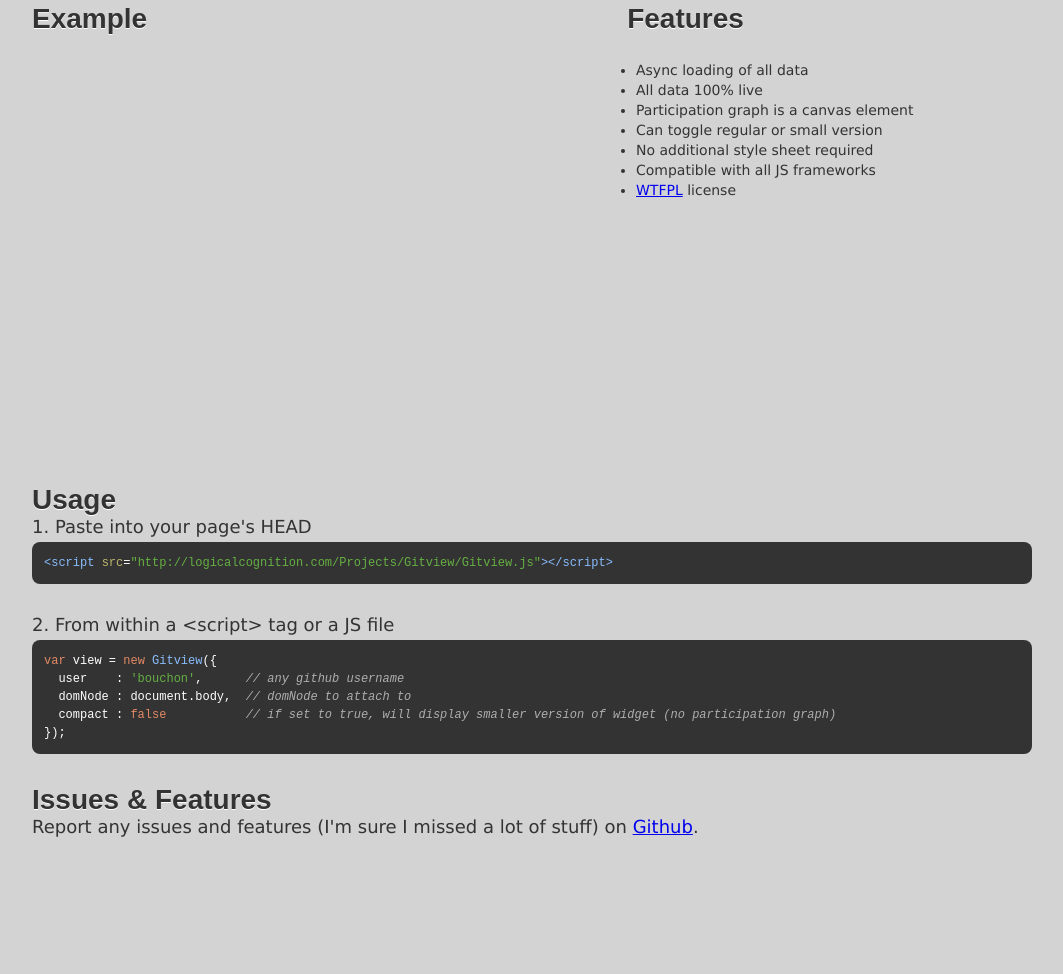
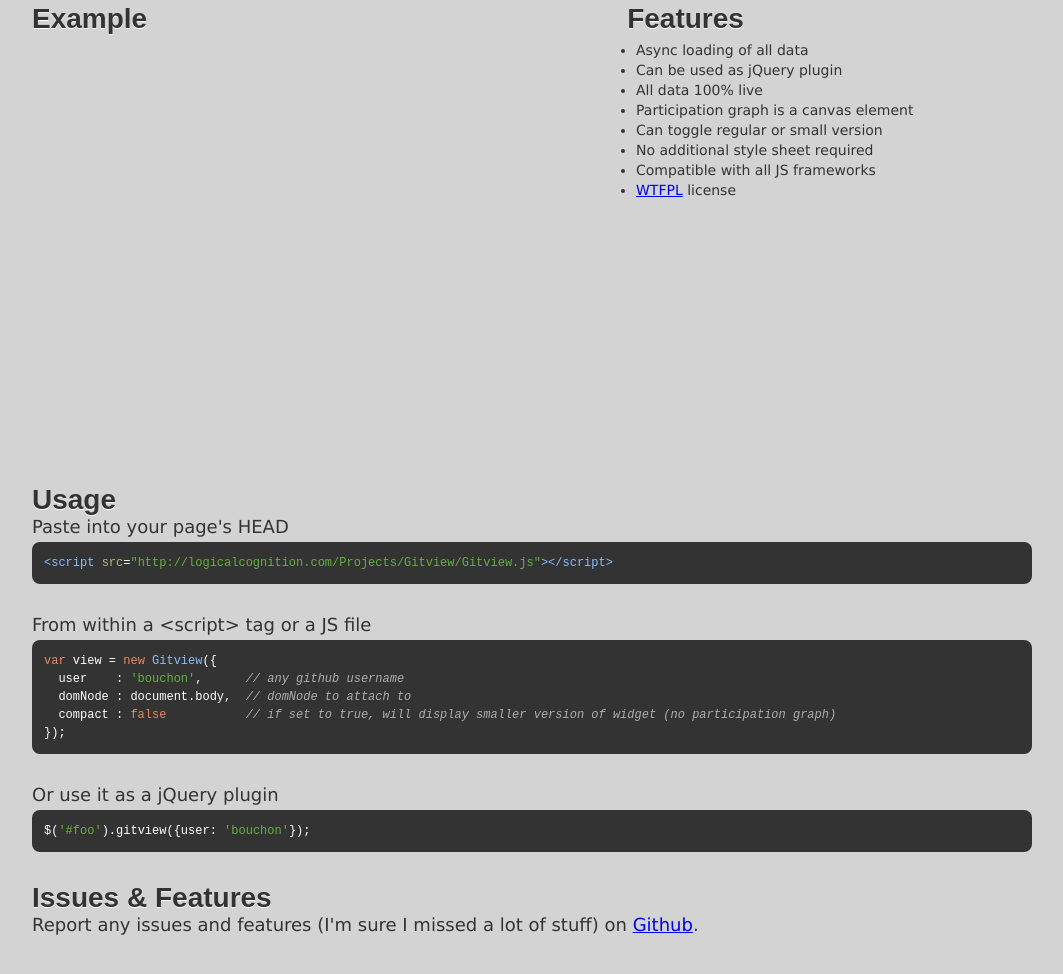
Before and after one commit to bendmorris/Gitview, a plain HTML site: page demo/index.html in a window 1280 px wide. Shown: the part 232-1206 px from the top of the page, without its empty margins (108-1171 px from the left). Before the commit the page ends 1119 px from the top, so only its background shows below. Drawn offline with nearby package versions, Linux system fonts and the light colour scheme; a script that the page names is missing; a web font is replaced by a local one.

Commit message:
Added jQuery plugin support (optional)

```diff
--- a/demo/index.html
+++ b/demo/index.html
@@ -26,6 +26,7 @@
 			<div id="featureHolder">
 				<ul>
 					<li>Async loading of all data</li>
+					<li>Can be used as jQuery plugin</li>
 					<li>All data 100% live</li>
 					<li>Participation graph is a canvas element</li>
 					<li>Can toggle regular or small version</li>
@@ -37,16 +38,19 @@
 		</div>
 		<div id="usage">
 			<span class="examples">Usage</span><br>
-			1. Paste into your page's HEAD
+			Paste into your page's HEAD
 			<pre class="prettyprint code">
 &lt;script src="http://logicalcognition.com/Projects/Gitview/Gitview.js"&gt;&lt;/script&gt;</pre>
-			2. From within a &lt;script&gt; tag or a JS file
+			From within a &lt;script&gt; tag or a JS file
 			<pre class="prettyprint code">
 var view = new Gitview({
   user    : 'bouchon',      // any github username
   domNode : document.body,  // domNode to attach to
   compact : false           // if set to true, will display smaller version of widget (no participation graph)
 });</pre>
+			Or use it as a jQuery plugin
+			<pre class="prettyprint code">
+$('#foo').gitview({user: 'bouchon'});</pre>
 			<span class="examples">Issues & Features</span><br>
 			Report any issues and features (I'm sure I missed a lot of stuff) on <a href="https://github.com/bouchon/Gitview" target="_blank">Github</a>.
 		</div>
```
Also changed, not shown: README.markdown (+9 -2 lines).
